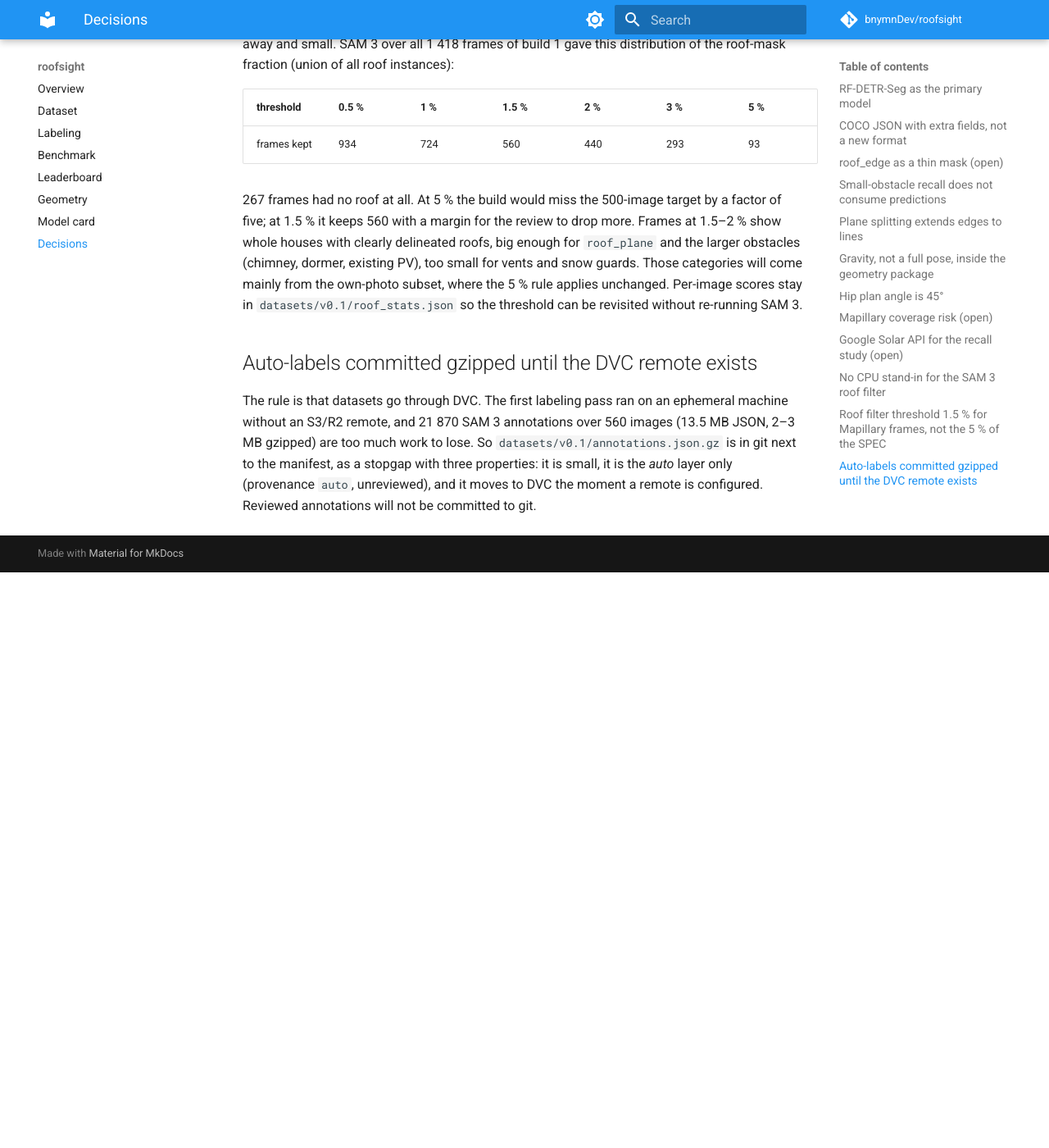
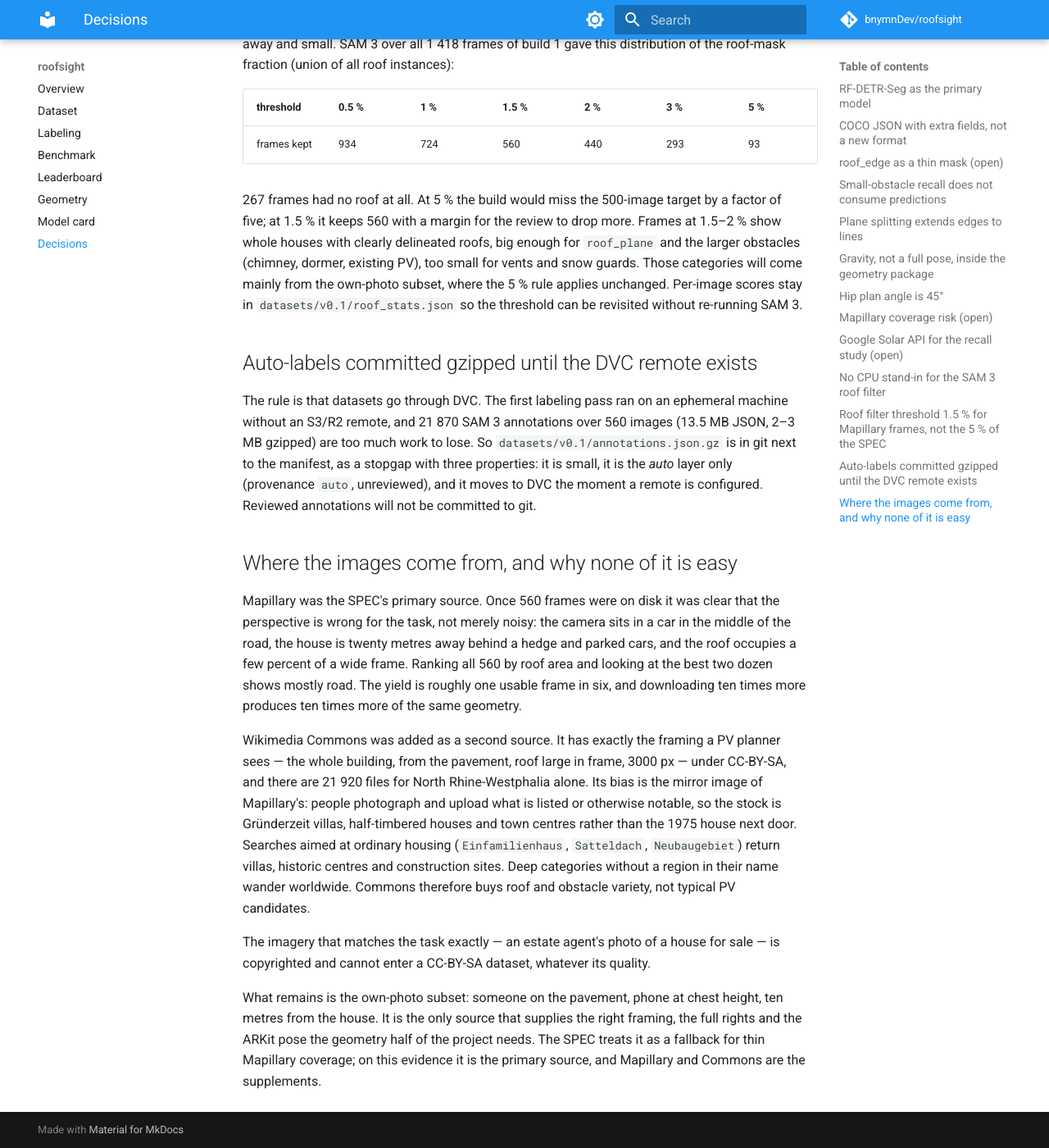
Before and after one commit to bnymnDev/roofsight, an MkDocs documentation site: the page built from docs/decisions.md, in a window 1280 px wide and 1400 px high, scrolled down 2465 px. Shown: the whole window at 82% size. Built offline with MkDocs 1.6.1 and Material for MkDocs 9.7.7, drawn with Linux system fonts in a browser that asks for light colours; comment, search, counter and statistics services are not loaded; before the commit the page ends 3163 px from its top, so only the background shows below that.

Commit message:
feat(data): detect Wikimedia rate limiting instead of crawling; record the data-source findings

```diff
--- a/docs/decisions.md
+++ b/docs/decisions.md
@@ -102,3 +102,30 @@ gzipped) are too much work to lose. So `datasets/v0.1/annotations.json.gz` is in
 the manifest, as a stopgap with three properties: it is small, it is the *auto* layer only
 (provenance `auto`, unreviewed), and it moves to DVC the moment a remote is configured.
 Reviewed annotations will not be committed to git.
+
+## Where the images come from, and why none of it is easy
+
+Mapillary was the SPEC's primary source. Once 560 frames were on disk it was clear that the
+perspective is wrong for the task, not merely noisy: the camera sits in a car in the middle of
+the road, the house is twenty metres away behind a hedge and parked cars, and the roof occupies
+a few percent of a wide frame. Ranking all 560 by roof area and looking at the best two dozen
+shows mostly road. The yield is roughly one usable frame in six, and downloading ten times more
+produces ten times more of the same geometry.
+
+Wikimedia Commons was added as a second source. It has exactly the framing a PV planner sees —
+the whole building, from the pavement, roof large in frame, 3000 px — under CC-BY-SA, and there
+are 21 920 files for North Rhine-Westphalia alone. Its bias is the mirror image of Mapillary's:
+people photograph and upload what is listed or otherwise notable, so the stock is Gründerzeit
+villas, half-timbered houses and town centres rather than the 1975 house next door. Searches
+aimed at ordinary housing (`Einfamilienhaus`, `Satteldach`, `Neubaugebiet`) return villas,
+historic centres and construction sites. Deep categories without a region in their name wander
+worldwide. Commons therefore buys roof and obstacle variety, not typical PV candidates.
+
+The imagery that matches the task exactly — an estate agent's photo of a house for sale — is
+copyrighted and cannot enter a CC-BY-SA dataset, whatever its quality.
+
+What remains is the own-photo subset: someone on the pavement, phone at chest height, ten
+metres from the house. It is the only source that supplies the right framing, the full rights
+and the ARKit pose the geometry half of the project needs. The SPEC treats it as a fallback for
+thin Mapillary coverage; on this evidence it is the primary source, and Mapillary and Commons
+are the supplements.
```
Also changed, not shown: docs/dataset.md (+8 -3 lines), 2 other files.
